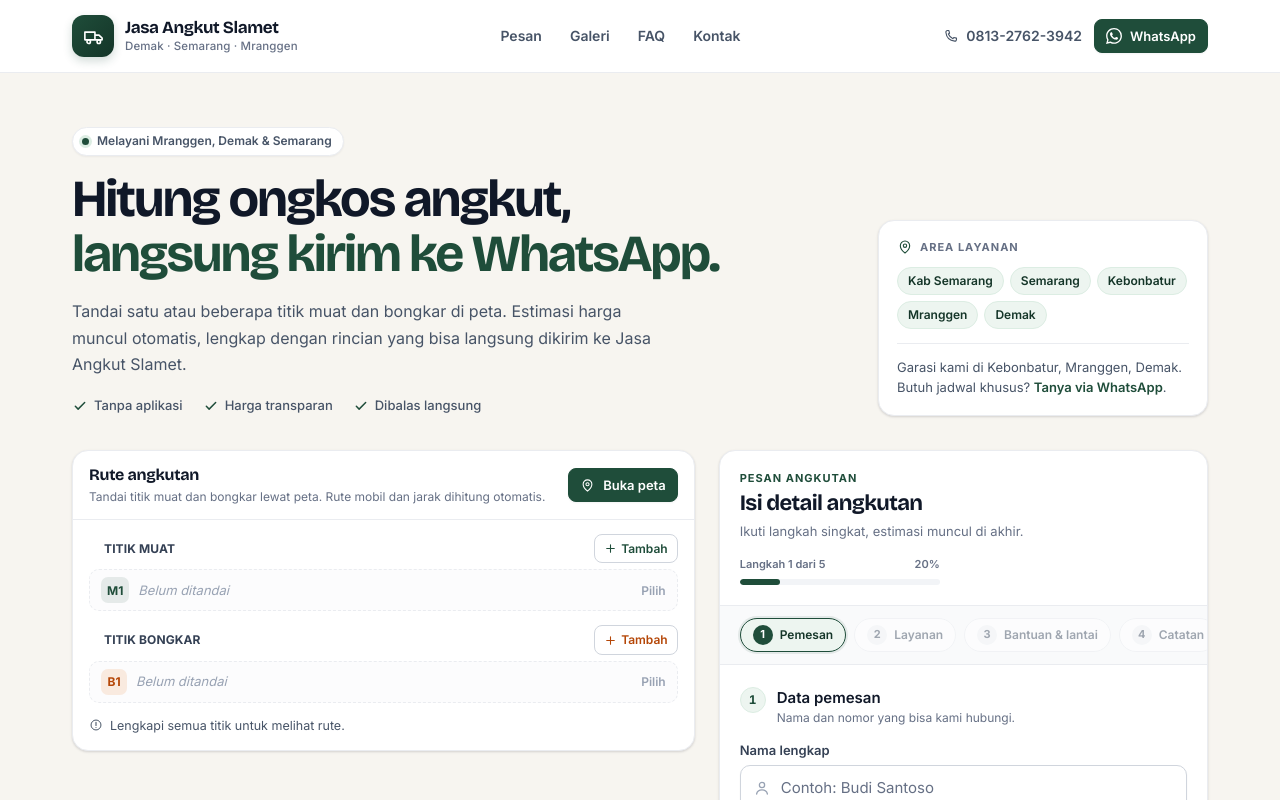
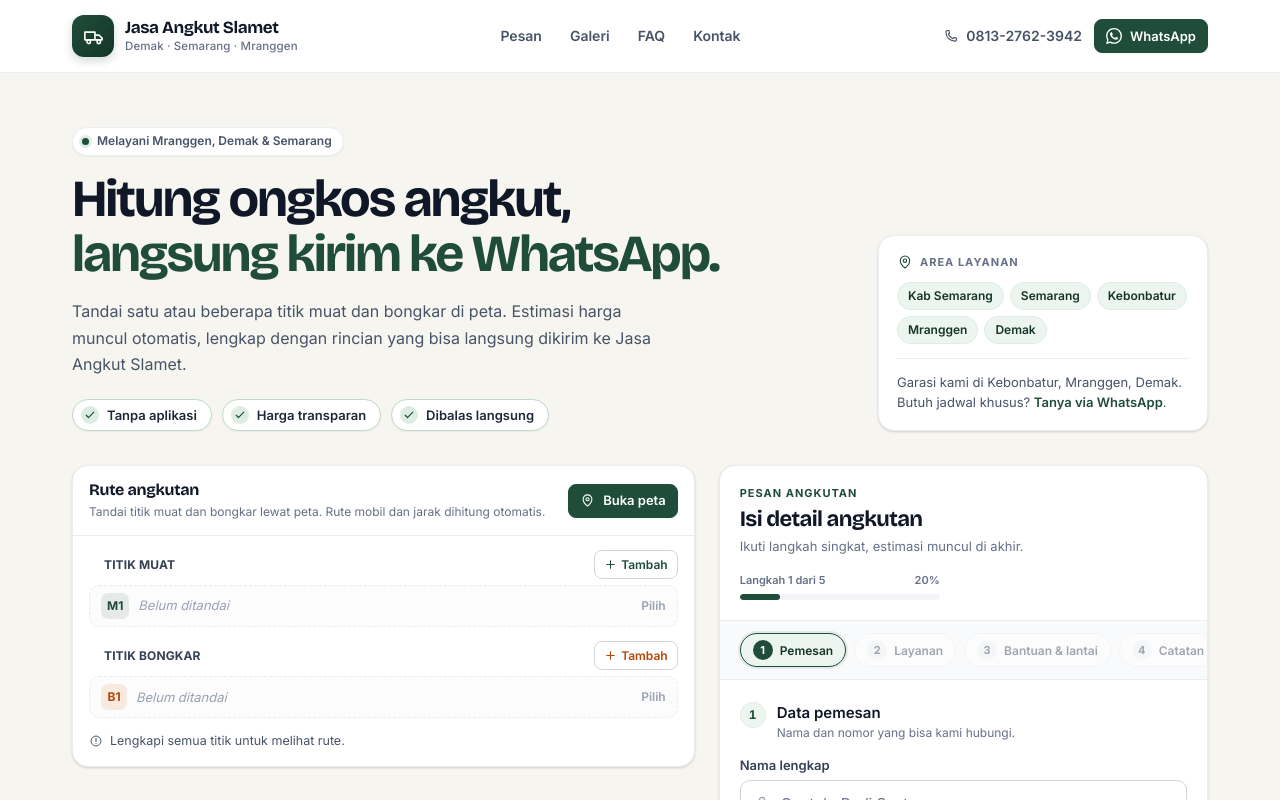
Before and after one commit to nyawijicode/jasa-angkut-slamet, a React (Vite) app: page / in a window 1280 px wide. Shown: the top 800 px of the page. Built offline with nearby package versions, Linux system fonts and the light colour scheme.

Commit message:
Update ui.css

```diff
--- a/src/styles/ui.css
+++ b/src/styles/ui.css
@@ -261,22 +261,44 @@
 .hero-points {
   display: flex;
   flex-wrap: wrap;
-  gap: 8px 20px;
-  margin: 18px 0 0;
+  gap: 10px;
+  margin: 22px 0 0;
   padding: 0;
   list-style: none;
-  color: var(--gray-600);
-  font-size: 0.8125rem;
-  font-weight: 500;
 }
 
 .hero-point {
   display: inline-flex;
   align-items: center;
-  gap: 6px;
+  gap: 8px;
+  padding: 6px 14px 6px 8px;
+  border: 1px solid var(--brand-200);
+  border-radius: 999px;
+  background: var(--surface);
+  color: var(--gray-800);
+  font-size: 0.8125rem;
+  font-weight: 600;
+  line-height: 1.4;
+  box-shadow: var(--shadow-xs);
+  transition: transform 0.16s ease, border-color 0.16s ease, box-shadow 0.16s ease, color 0.16s ease;
+}
+
+.hero-point:hover {
+  border-color: var(--forest);
+  transform: translateY(-1px);
+  box-shadow: var(--shadow-sm);
+  color: var(--forest-ink);
 }
 
 .hero-point svg {
+  display: grid;
+  place-items: center;
+  flex: none;
+  width: 18px;
+  height: 18px;
+  padding: 2.5px;
+  border-radius: 50%;
+  background: var(--brand-100);
   color: var(--forest);
 }
 
```
